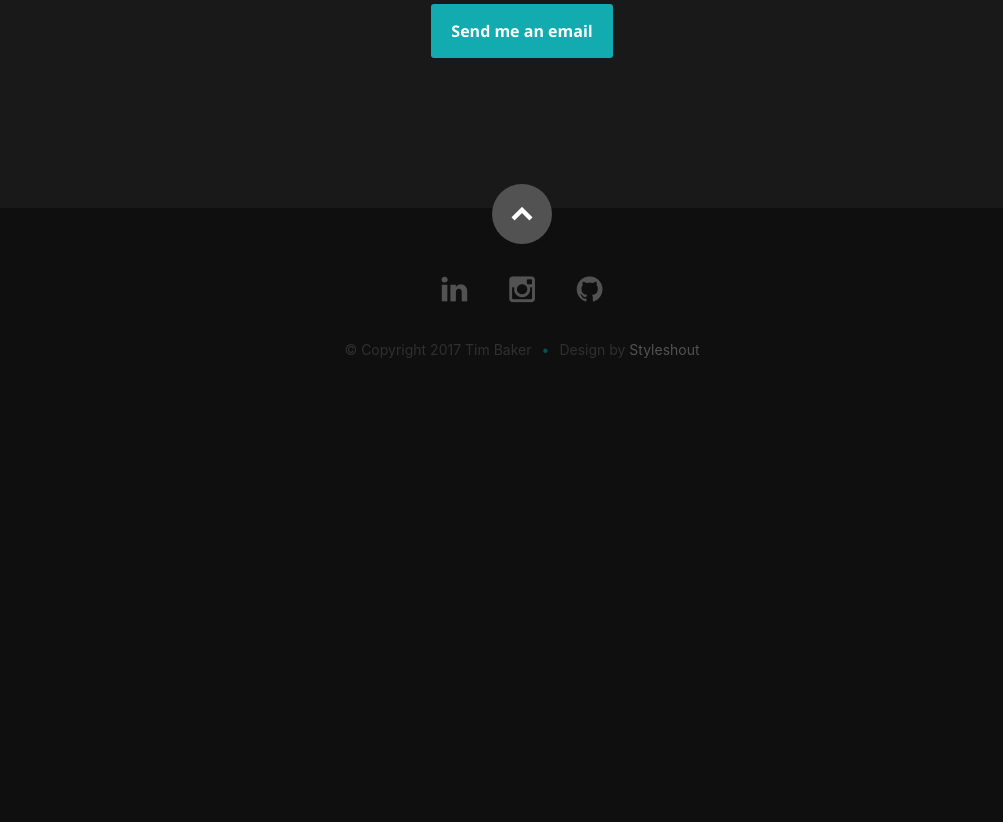
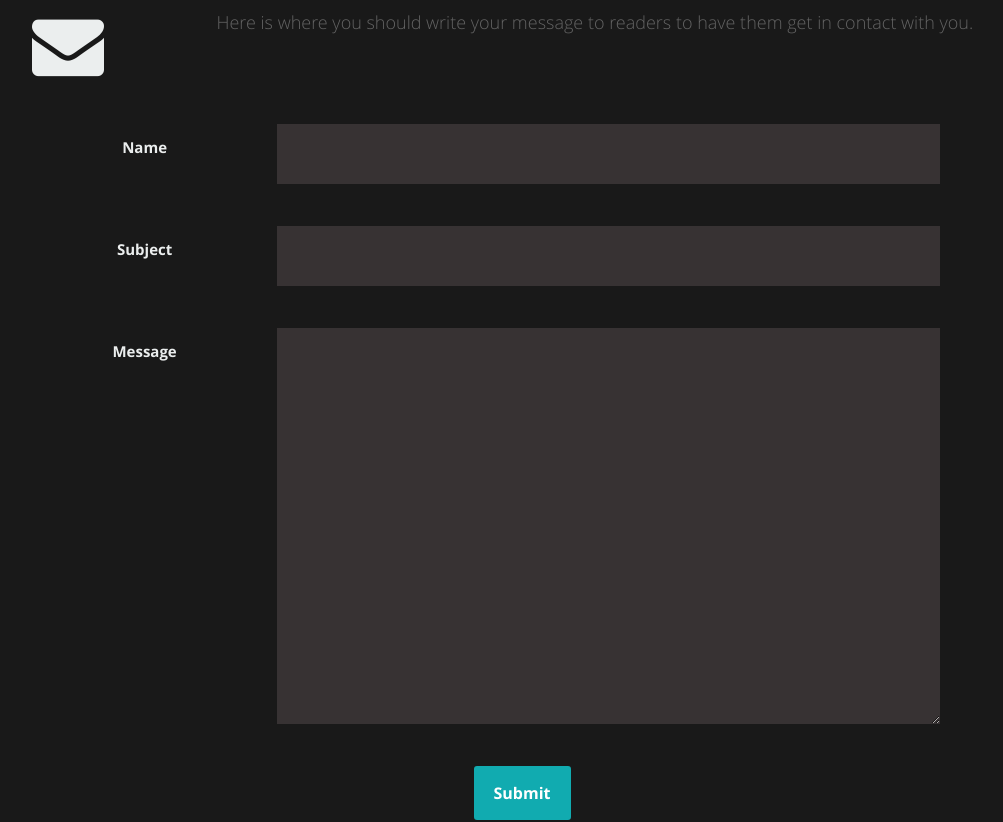
Before and after one commit to JingboWang1997/my_website, a React (Create React App) app: page / in a window 1280 px wide. Shown: the part 3540-4362 px from the top of the page, without its empty margins (118-1121 px from the left). Before the commit the page ends 3953 px from the top, so only its background shows below. Built offline with nearby package versions, Linux system fonts and the light colour scheme.

Commit message:
contact able to open email with prefilled info

```diff
--- a/src/Components/Contact.js
+++ b/src/Components/Contact.js
@@ -1,6 +1,23 @@
 import React, { Component } from 'react';
 
 class Contact extends Component {
+    constructor() {
+        super();
+        this.state = {
+          name: "",
+          subject: "",
+          body: ""
+        }
+        this.handleChange = this.handleChange.bind(this);
+    }
+
+    handleChange(state) {
+        return (event) => {
+          console.log(event.target.value)
+          this.setState({ [state]: event.target.value });
+        }
+      }
+
     render() {
 
         if(this.props.data){
@@ -16,12 +33,55 @@ class Contact extends Component {
 
         return (
             <section id="contact">
+
+                <div className="row section-head">
+
+                    <div className="two columns header-col">
+
+                        <h1><span>Get In Touch.</span></h1>
+
+                    </div>
+
+                    <div className="ten columns">
+
+                        <p className="lead">{message}</p>
+
+                    </div>
+
+                </div>
+
                 <div className="row">
-                <form action={"mailto:wjbjimmy@gmail.com"}>
                     <div>
-                        <button>Send me an email</button>
+                        <fieldset>
+                            <div>
+                                <label htmlFor="contactName">Name</label>
+                                <input type="text" defaultValue="" size="35" id="contactName" name="contactName" onChange={this.handleChange('name')}/>
                             </div>
-                </form>
+
+                            <div>
+                                <label htmlFor="contactSubject">Subject</label>
+                                <input type="text" defaultValue="" size="35" id="contactSubject" name="contactSubject" onChange={this.handleChange('subject')}/>
+                            </div>
+
+                            <div>
+                                <label htmlFor="contactMessage">Message</label>
+                                <textarea cols="50" rows="15" id="contactMessage" name="contactMessage" onChange={this.handleChange('body')}></textarea>
+                            </div>
+
+                            <div>
+                                <button
+                                    onClick={() => {
+                                        document.location.href = `mailto:wjbjimmy@gmail.com?subject=[${this.state.name.toUpperCase()}]: ${this.state.subject}&body=${this.state.body}`
+                                    }}
+                                >
+                                    Submit
+                                </button>
+                                <span id="image-loader">
+                                    <img alt="" src="images/loader.gif" />
+                                </span>
+                            </div>
+                        </fieldset>
+                    </div>
                 </div>
             </section>
         );
```
Lines whose indentation alone changed are shown as unchanged.
